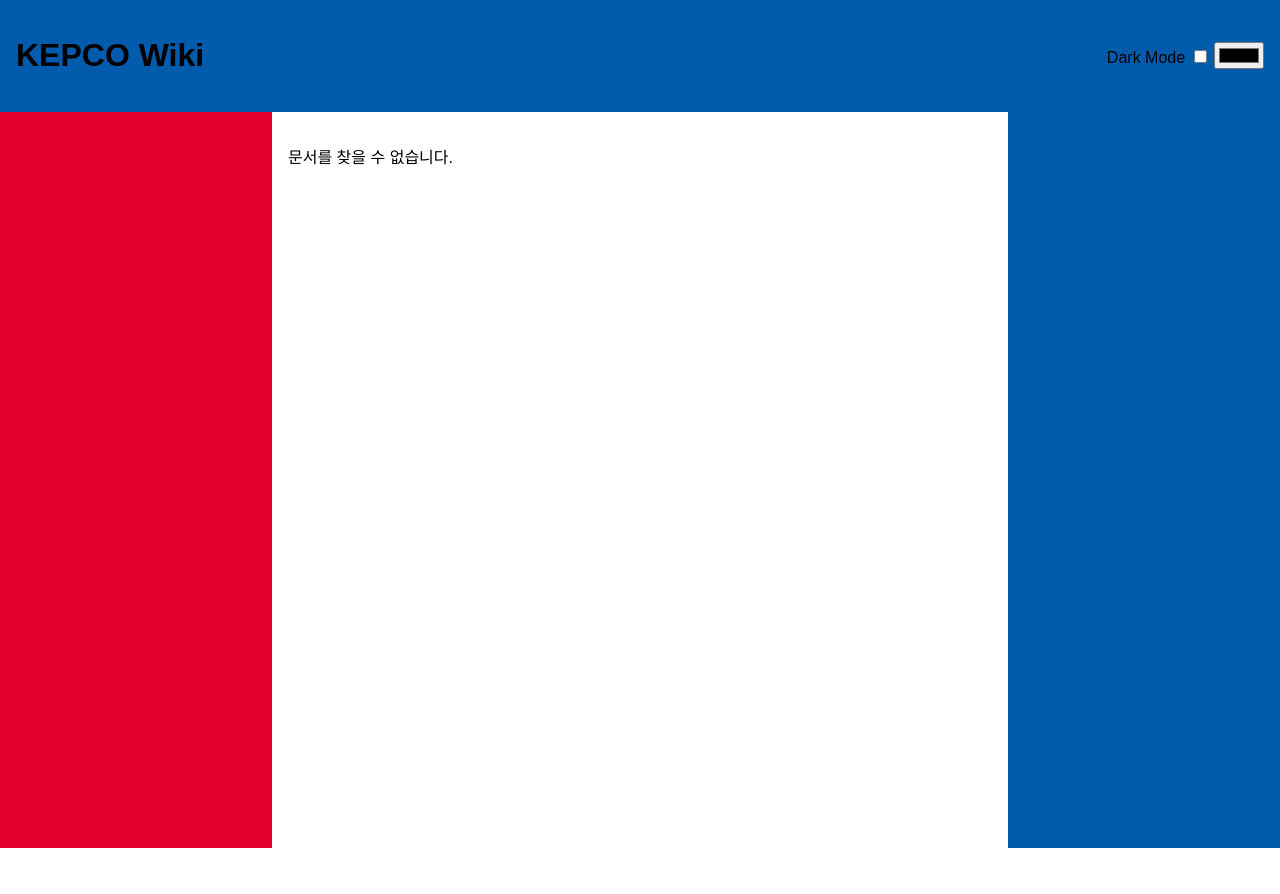
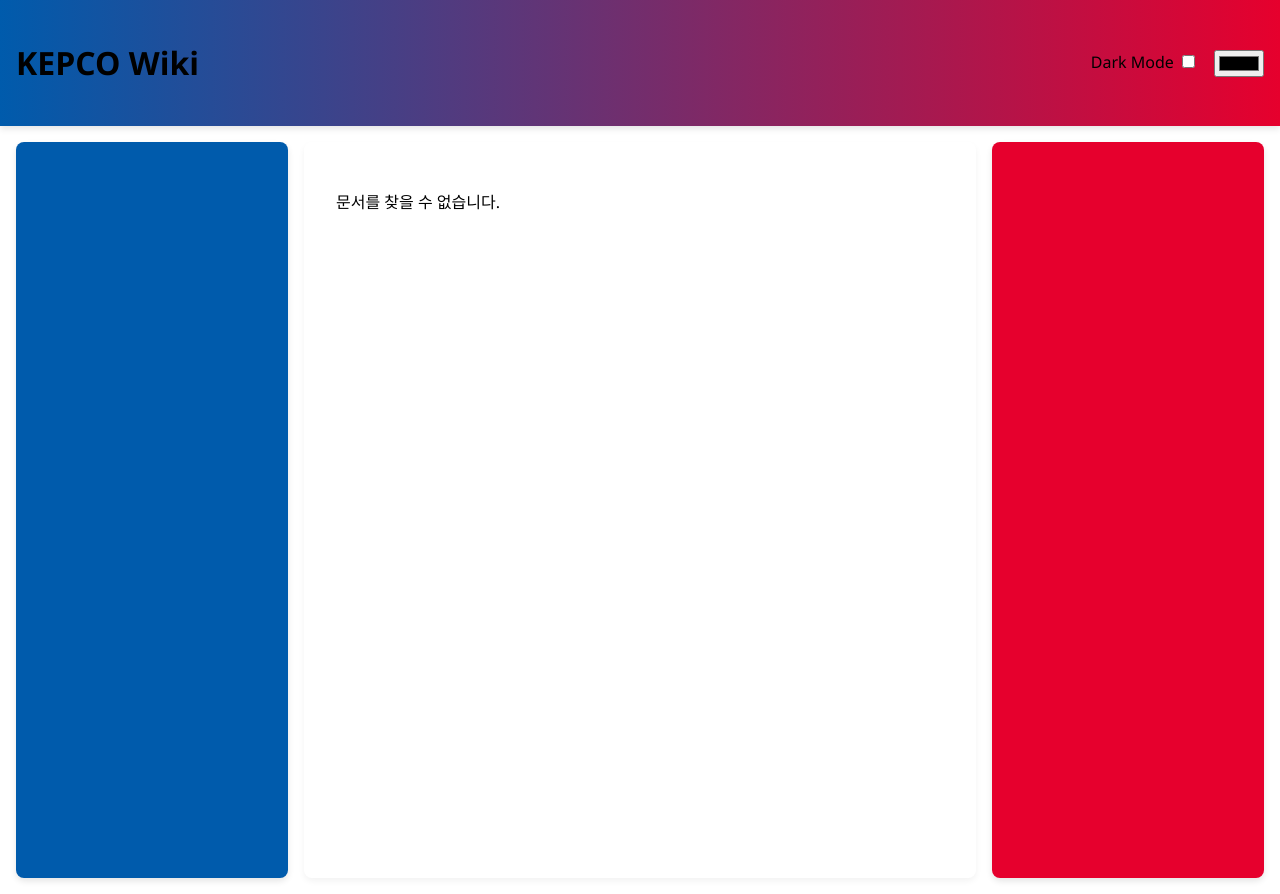
Before and after one commit to cranyoung-cpu/kepbob, a website: page public/index.html in a window 1280 px wide. Before the commit the page ends 848 px from the top, so only its background shows below. Drawn offline with Linux system fonts and the light colour scheme; no server answers.

Commit message:
Polish wiki styling

```diff
--- a/public/styles.css
+++ b/public/styles.css
@@ -6,6 +6,8 @@
   --text-light: #000000;
   --background-dark: #1d1f21;
   --text-dark: #f5f5f5;
+  --radius: 0.5rem;
+  --transition: background-color 0.3s ease, color 0.3s ease;
   font-size: 16px;
 }
 
@@ -23,7 +25,9 @@
   margin: 0;
   background-color: var(--bg);
   color: var(--text);
-  font-family: Arial, sans-serif;
+  font-family: 'Segoe UI','Malgun Gothic',sans-serif;
+  line-height: 1.6;
+  transition: var(--transition);
 }
 
 .topbar {
@@ -31,36 +35,54 @@
   justify-content: space-between;
   align-items: center;
   padding: 1rem;
-  background: var(--accent);
+  background: linear-gradient(90deg, var(--primary), var(--secondary));
   color: var(--text-light);
+  box-shadow: 0 0.2rem 0.4rem rgba(0,0,0,0.1);
+}
+
+.theme-controls {
+  display: flex;
+  align-items: center;
+  gap: 1rem;
 }
 
 .container {
   display: flex;
   min-height: calc(100vh - 4rem);
+  max-width: 80rem;
+  margin: 0 auto;
+  padding: 1rem;
+  gap: 1rem;
 }
 
 .sidebar {
   flex: 0 0 15rem;
   padding: 1rem;
-  background: var(--secondary);
-  color: #ffffff;
+  background: var(--primary);
+  color: var(--text-light);
+  border-radius: var(--radius);
+  box-shadow: 0 0.2rem 0.4rem rgba(0,0,0,0.1);
+  transition: var(--transition);
 }
 
 .sidebar.right {
-  background: var(--primary);
+  background: var(--secondary);
 }
 
 main#app {
   flex: 1;
-  padding: 1rem;
+  padding: 2rem;
   overflow-y: auto;
+  border-radius: var(--radius);
+  box-shadow: 0 0.2rem 0.4rem rgba(0,0,0,0.05);
+  transition: var(--transition);
 }
 
 .template-block {
   border: 0.1rem solid var(--accent);
   padding: 1rem;
   margin-bottom: 1rem;
+  border-radius: var(--radius);
 }
 
 .template-block .sections {
@@ -72,15 +94,30 @@
   margin-bottom: 0.5rem;
 }
 
-.toolbar button {
+.toolbar button,
+button {
   margin-right: 0.5rem;
   font-size: 1rem;
+  background: var(--accent);
+  color: var(--text-light);
+  border: none;
+  padding: 0.5rem 1rem;
+  border-radius: var(--radius);
+  cursor: pointer;
+  transition: background-color 0.2s;
+}
+
+.toolbar button:hover,
+button:hover {
+  background: var(--secondary);
 }
 
 .editor-area {
   border: 0.1rem solid var(--accent);
   padding: 1rem;
   min-height: 20rem;
+  border-radius: var(--radius);
+  transition: var(--transition);
 }
 
 .section {
```
